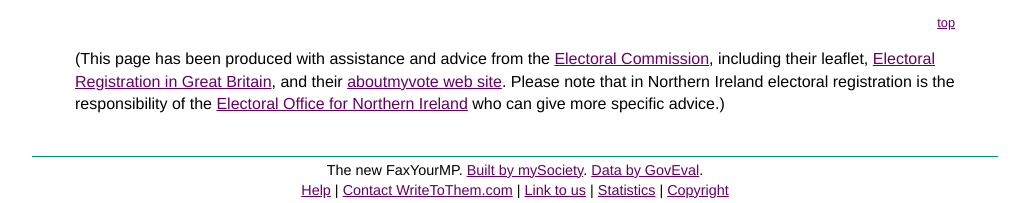
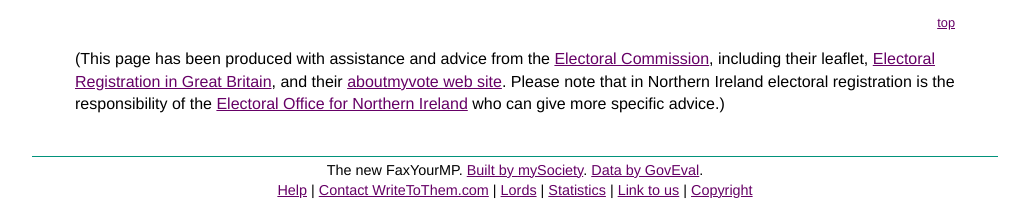
Before and after one commit to mysociety/writetothem, a PHP site: template templates/website/about-constituency.html in a window 1280 px wide. Shown: the part 1382-1585 px from the top of the page, without its empty margins (125-1154 px from the left). Run offline with PHP 8.4, Linux system fonts and the light colour scheme; the template is opened without the code that fills it, so the values that code supplies are empty.

Commit message:
Add link to Lords in footer

```diff
--- a/templates/website/footer.php
+++ b/templates/website/footer.php
@@ -10,8 +10,9 @@ mySociety</a>.
     '/about-qa'=>'Help',
     '/about-contact' => 'Contact WriteToThem.com',
     /* '/about-guidelines' => 'Guidelines for Campaigners', */  /* we don't get much campaign abuse any more, so prominent link not so needed? */
+    '/lords' => 'Lords',
+    '/stats' => 'Statistics',
     '/about-linktous' => 'Link to us',
-    '/stats' => 'Statistics',
     '/about-copyright' => 'Copyright', /* for Affero GPL */
 );
 foreach ($links as $uri => $text) {
```
